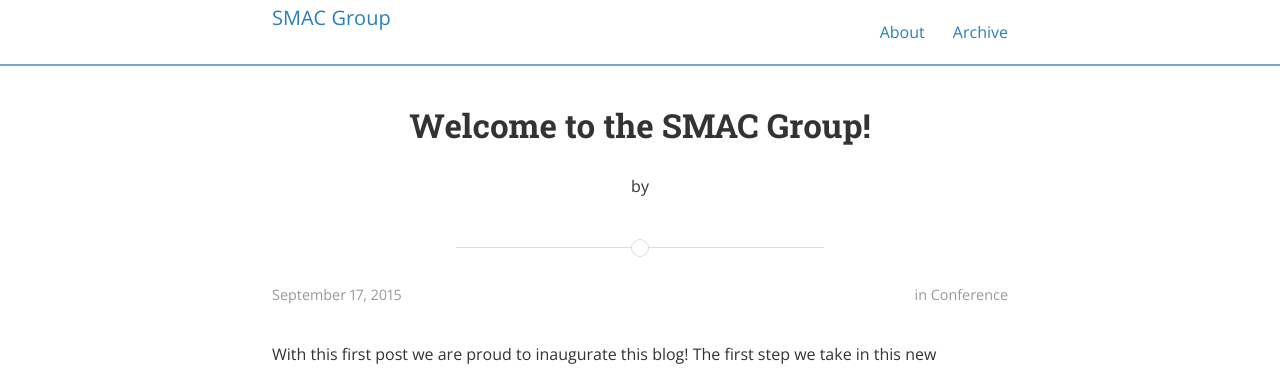
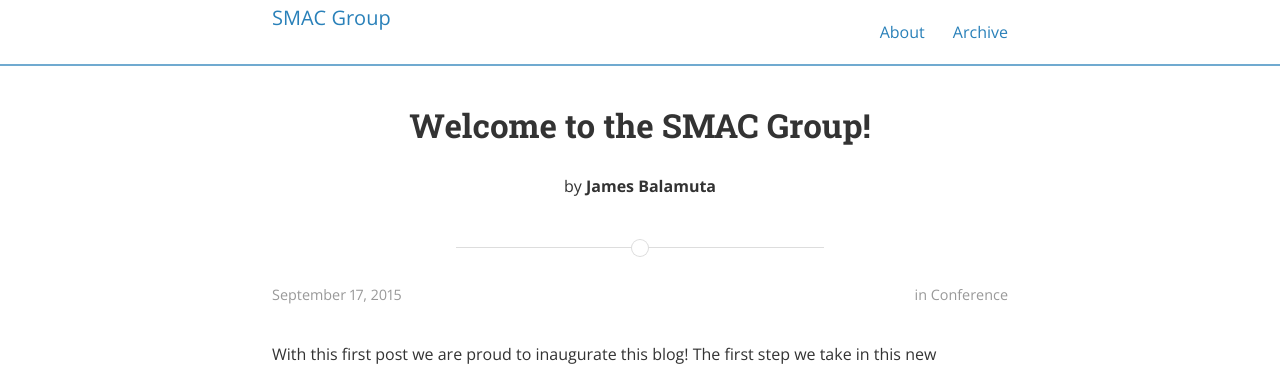
Before and after one commit to SMAC-Group/smac-group.github.io, a Jekyll site: the page built from _posts/2015-09-17-welcome-to-the-smac-group.markdown, in a window 1280 px wide. Shown: the top 369 px of the page. Built offline with Jekyll 4.4.1, drawn with Linux system fonts in a browser that asks for light colours; nearby versions of some CDN libraries; a style sheet for code colours, icons or effects is not loaded.

Commit message:
Added author

```diff
--- a/_posts/2015-09-17-welcome-to-the-smac-group.markdown
+++ b/_posts/2015-09-17-welcome-to-the-smac-group.markdown
@@ -1,6 +1,7 @@
 ---
 layout: post
 title:  "Welcome to the SMAC Group!"
+author: James Balamuta
 date:   2015-09-17 10:22:52
 categories: conference
 tags: Generalized Method of Wavelet Moments
```
